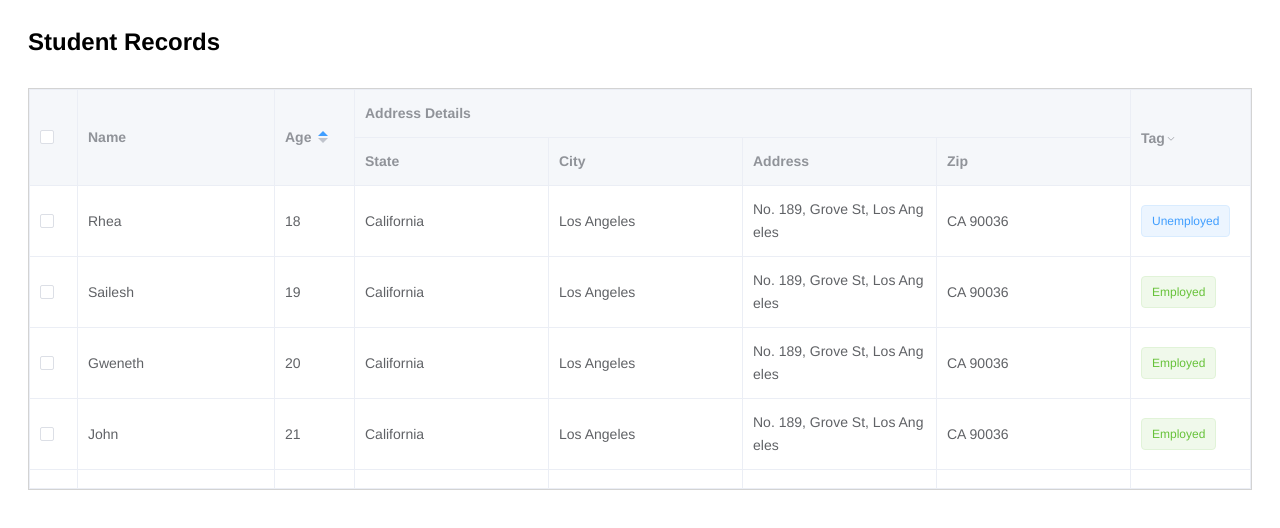
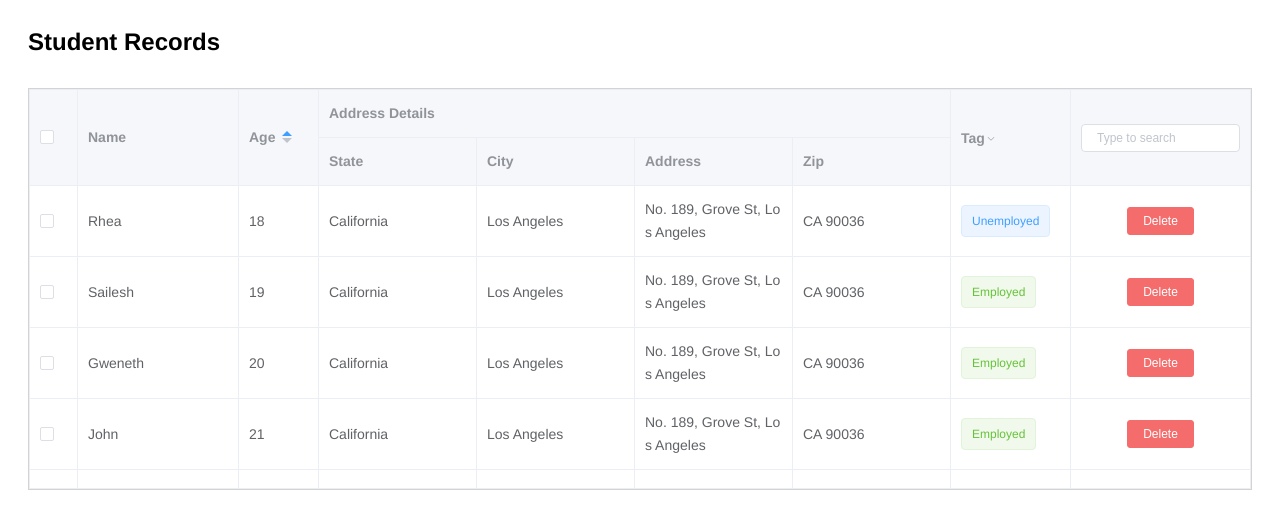
Before and after one commit to amansharma007/element-datatable-example, a Vue app: page / in a window 1280 px wide. Shown: the top 528 px of the page. Built offline with nearby package versions, Linux system fonts and the light colour scheme.

Commit message:
Custom header with search bar

```diff
--- a/src/components/StudentRecords.vue
+++ b/src/components/StudentRecords.vue
@@ -3,7 +3,7 @@
     <el-row style="border: 1px solid lightgray;">
       <el-col>
         <el-table
-          :data="studentsData"
+          :data="getSearchedStudents"
           :default-sort="{prop: 'age', order: 'ascending'}"
           @selection-change="handleSelectionChange"
           height="400"
@@ -31,6 +31,18 @@
               >{{scope.row.tag}}</el-tag>
             </template>
           </el-table-column>
+          <el-table-column width="180" align="center">
+            <template slot="header">
+              <el-input v-model="search" size="mini" placeholder="Type to search" />
+            </template>
+            <template slot-scope="scope">
+              <el-button
+                size="mini"
+                type="danger"
+                @click="handleDelete(scope.$index)"
+              >Delete</el-button>
+            </template>
+          </el-table-column>
         </el-table>
       </el-col>
     </el-row>
@@ -45,15 +57,25 @@ export default {
   data() {
     return {
       studentsData: STUDENTS_DATA,
-      selectedStudents: []
+      selectedStudents: [],
+      search: ''
     };
+  },
+  computed: {
+    getSearchedStudents() {
+      let search = this.search
+      return this.studentsData.filter(data => search ? data.name.toLowerCase().includes(search.toLowerCase()): true )
+    }
   },
   methods: {
     handleSelectionChange(val) {
       this.selectedStudents = val;
     },
+    handleDelete (index) {
+      this.studentsData.splice(index, 1)
+    },
     filterTag(value, row) {
-      return row.tag === value
+      return row.tag === value;
     }
   }
 };
```
